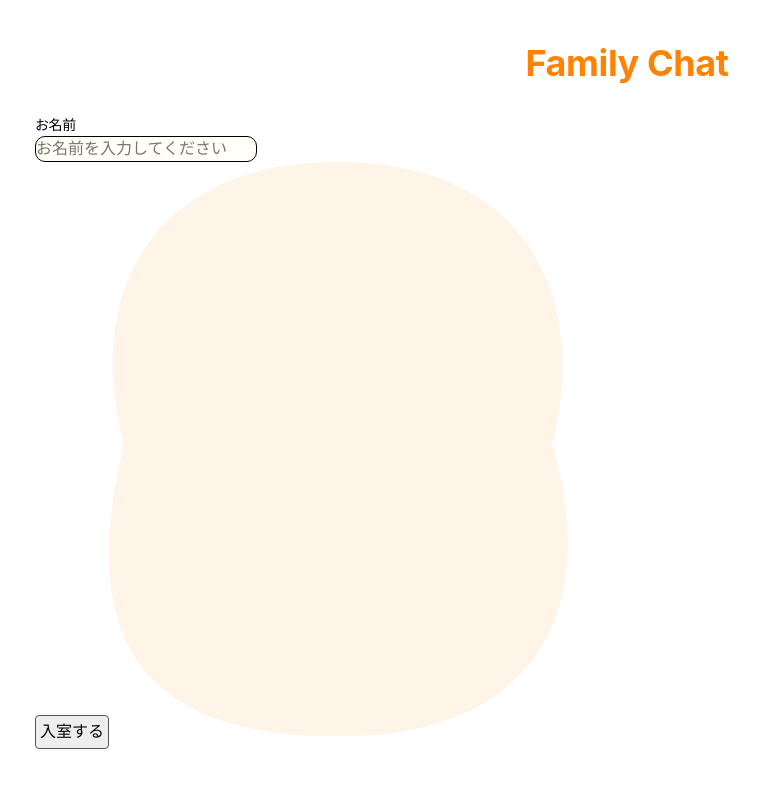
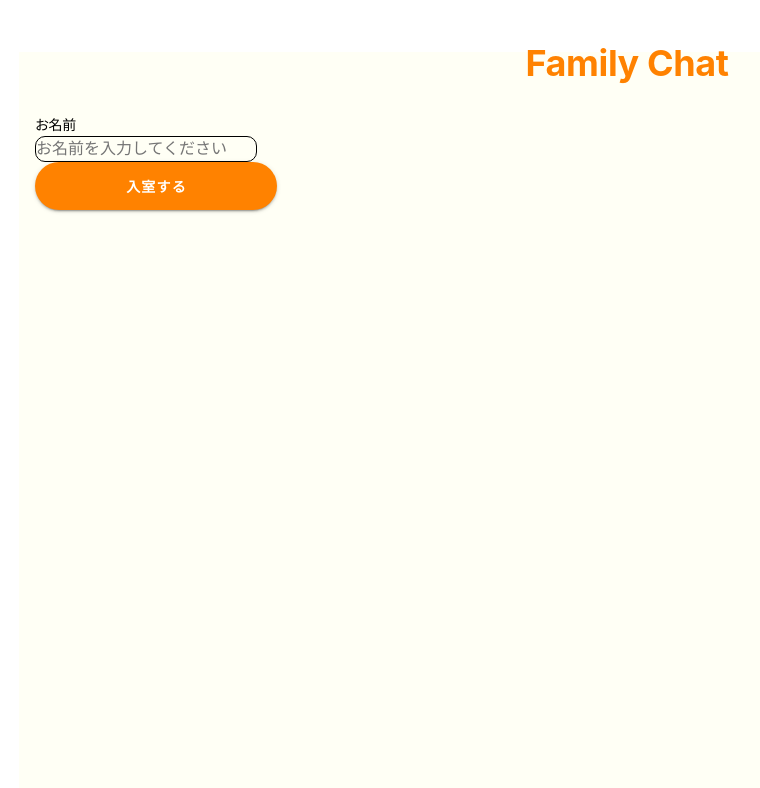
Before and after one commit to syomakudo/rakus-hackathon, a Vue app in the folder chatapp/: page / in a window 1280 px wide. Shown: the top 788 px of the page, without its empty margins (13-773 px from the left). Built offline with nearby package versions, Linux system fonts and the light colour scheme; no server answers.

Commit message:
入室ボタンのデザイン

```diff
--- a/chatapp/src/components/Login.vue
+++ b/chatapp/src/components/Login.vue
@@ -43,22 +43,26 @@ const onEnter = () => {
 </script>
 
 <template>
-  <div class="mx-auto my-5 px-4">
+  <v-app>
+  <div class="background mx-auto my-5 px-4">
     <h1 class="title">Family Chat</h1>
     <div class="mt-10">
       <p class="nametext">お名前</p>
       <input type="text" class="user-name-text" placeholder="お名前を入力してください" v-model="inputUserName" />
     </div>
-    <button type="button" @click="onEnter" class="button-normal">
+    <v-btn rounded height="48" width="242" color="#FF8200" class="buttonLogin" @click="onEnter">
       入室する
-    </button>
-    <svg xmlns="http://www.w3.org/2000/svg" width="459" height="575" viewBox="0 0 459 575" fill="none">
-    <path d="M443.1 282.986C488.1 428.5 443.1 574.5 229.1 574.5C-0.399704 574.5 -22.8997 441.5 14.6003 282.986C-26.8997 118 53.6003 0 229.1 0C418.6 4.76837e-06 480.6 136.5 443.1 282.986Z" fill="#FF8200" fill-opacity="0.09"/>
-    </svg>
+    </v-btn>
   </div>
+  </v-app>
 </template>
 
 <style scoped>
+.background {
+  background-color: #FFFFF5;
+  width: 100%;
+  height: 100%;
+}
 .title {
   color: #FF8200;
   text-align: center;
@@ -84,4 +88,13 @@ const onEnter = () => {
   border: 1px solid #000;
   background: #FFFFF5;
 }
+
+.buttonLogin {
+  color: #FFF;
+  text-align: center;
+  font-family: Inter;
+  font-size: 14px;
+  font-style: normal;
+  font-weight: 700;
+}
 </style>
```
